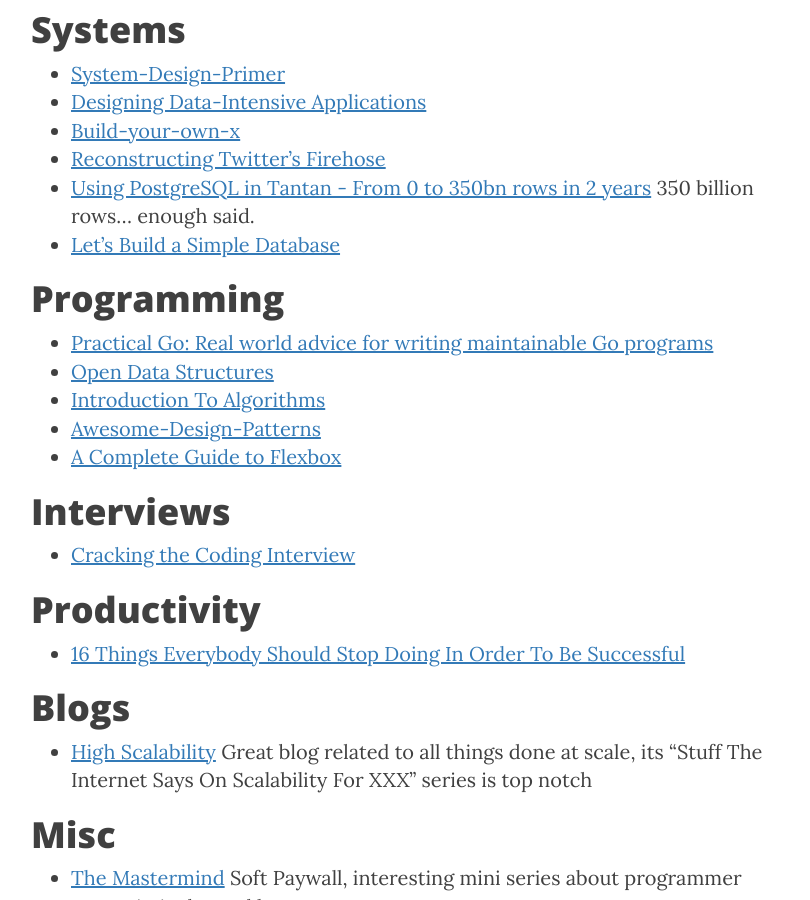
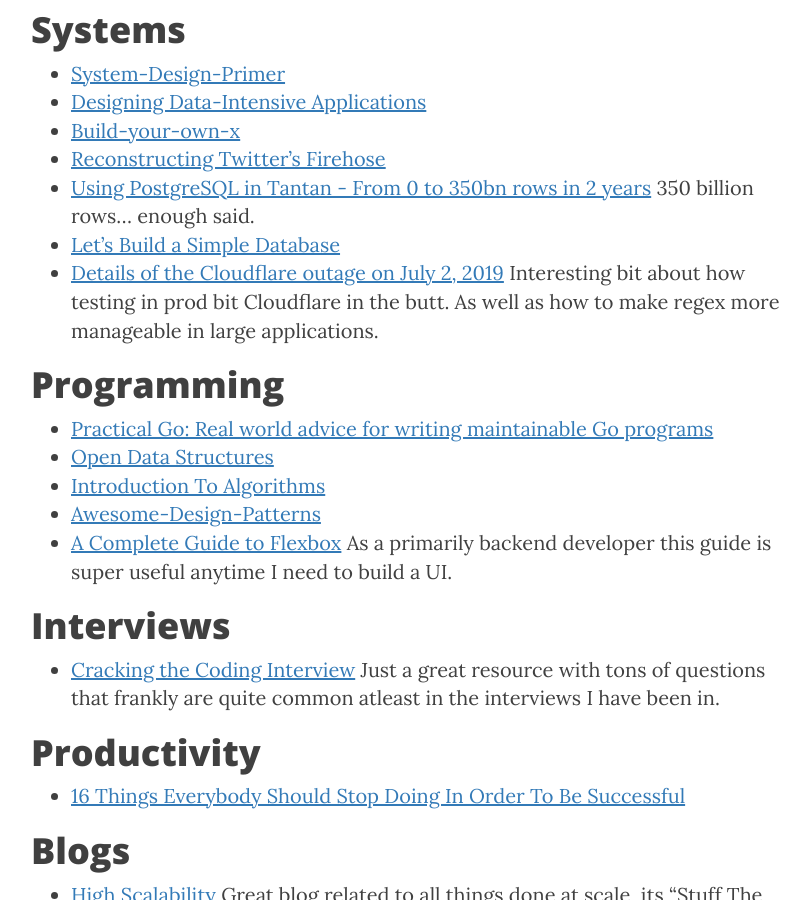
Before and after one commit to kwojcicki/kwojcicki.github.io, a Jekyll site: the page built from _posts/2019-02-27-READING-LIST.md, in a window 1280 px wide and 900 px high, scrolled down 882 px. Shown: the whole window, without its empty margins (234-1044 px from the left). Built offline with Jekyll 4.4.1, drawn with Linux system fonts in a browser that asks for light colours; nearby versions of some CDN libraries; some of the changed text lies outside the part shown.

Commit message:
added cloudflare regex outage to the list

```diff
--- a/_posts/2019-02-27-READING-LIST.md
+++ b/_posts/2019-02-27-READING-LIST.md
@@ -16,7 +16,7 @@
 * [Summary: How to Start a Startup (YC)](https://docs.google.com/document/d/1wkJ6Ruh2IiR-caT-PS3n5Yt5VKcmIsVhuQwjgqK7030/edit)
  * [First Principles Thinking](https://medium.com/the-mission/elon-musks-3-step-first-principles-thinking-how-to-think-and-solve-difficult-problems-like-a-ba1e73a9f6c0?fbclid=IwAR1vDu_ywdjqaZHP6ppzoe0WZl2Mif_ffYx6gBZUonDAjx2KpJ17bjJnI1g)
  * [How to Get Startup Ideas](http://www.paulgraham.com/startupideas.html)
-* [Awesome CTO Resources](https://github.com/mateusz-brainhub/awesome-cto-resources)
+* [Awesome CTO Resources](https://github.com/mateusz-brainh]ub/awesome-cto-resources)
 * [Turning side projects into profitable startups](https://levels.io/startups/)
 
 # Systems
@@ -27,24 +27,30 @@
 * [Reconstructing Twitter's Firehose](https://docs.google.com/document/d/1xVrPoNutyqTdQ04DXBEZW4ZW4A5RAQW2he7qIpTmG-M/preview)
 * [Using PostgreSQL in Tantan - From 0 to 350bn rows in 2 years](http://www.pgconf.asia/JP/wp-content/uploads/2016/12/From-0-to-350bn-rows-in-2-years-PgConfAsia2016-v1.pdf) 350 billion rows... enough said.
 * [Let's Build a Simple Database](https://cstack.github.io/db_tutorial/)
+* [Details of the Cloudflare outage on July 2, 2019](https://blog.cloudflare.com/details-of-the-cloudflare-outage-on-july-2-2019/) Interesting bit about how testing in prod bit Cloudflare in the butt. As well as how to make regex more manageable in large applications.
 
 # Programming
+
 * [Practical Go: Real world advice for writing maintainable Go programs](http://puhonua.com/docs/DDIA.pdf)
 * [Open Data Structures](http://opendatastructures.org/ods-java/)
 * [Introduction To Algorithms](https://labs.xjtudlc.com/labs/wldmt/reading%20list/books/Algorithms%20and%20optimization/Introduction%20to%20Algorithms.pdf)
 * [Awesome-Design-Patterns](https://github.com/DovAmir/awesome-design-patterns)
-* [A Complete Guide to Flexbox](https://css-tricks.com/snippets/css/a-guide-to-flexbox/)
+* [A Complete Guide to Flexbox](https://css-tricks.com/snippets/css/a-guide-to-flexbox/) As a primarily backend developer this guide is super useful anytime I need to build a UI.
 
 # Interviews
-* [Cracking the Coding Interview](https://github.com/sunilsoni/Interview-Preparation/blob/master/books/Cracking%20the%20Coding%20Interview%2C%206th%20Edition%20189%20Programming%20Questions%20and%20Solutions.pdf)
+
+* [Cracking the Coding Interview](https://github.com/sunilsoni/Interview-Preparation/blob/master/books/Cracking%20the%20Coding%20Interview%2C%206th%20Edition%20189%20Programming%20Questions%20and%20Solutions.pdf) Just a great resource with tons of questions that frankly are quite common atleast in the interviews I have been in.
 
 # Productivity
+
 * [16 Things Everybody Should Stop Doing In Order To Be Successful](https://medium.com/@parkernash/16-things-everybody-should-stop-doing-in-order-to-be-successful-18be67a70a2c)
 
 # Blogs
+
 * [High Scalability](http://highscalability.com/) Great blog related to all things done at scale, its "Stuff The Internet Says On Scalability For XXX" series is top notch
 
 # Misc
+
 * [The Mastermind](https://longform.org/posts/the-mastermind) Soft Paywall, interesting mini series about programmer turn criminal cartel boss.
 * [Our Boss Will Call Your Boss](https://cepr.shorthandstories.com/haiti-contractors/index.html) 7 Blackwater like security contractors arrested near Haiti's Central Bank. American government swoops in and rescues them. What really happened?
 
```
